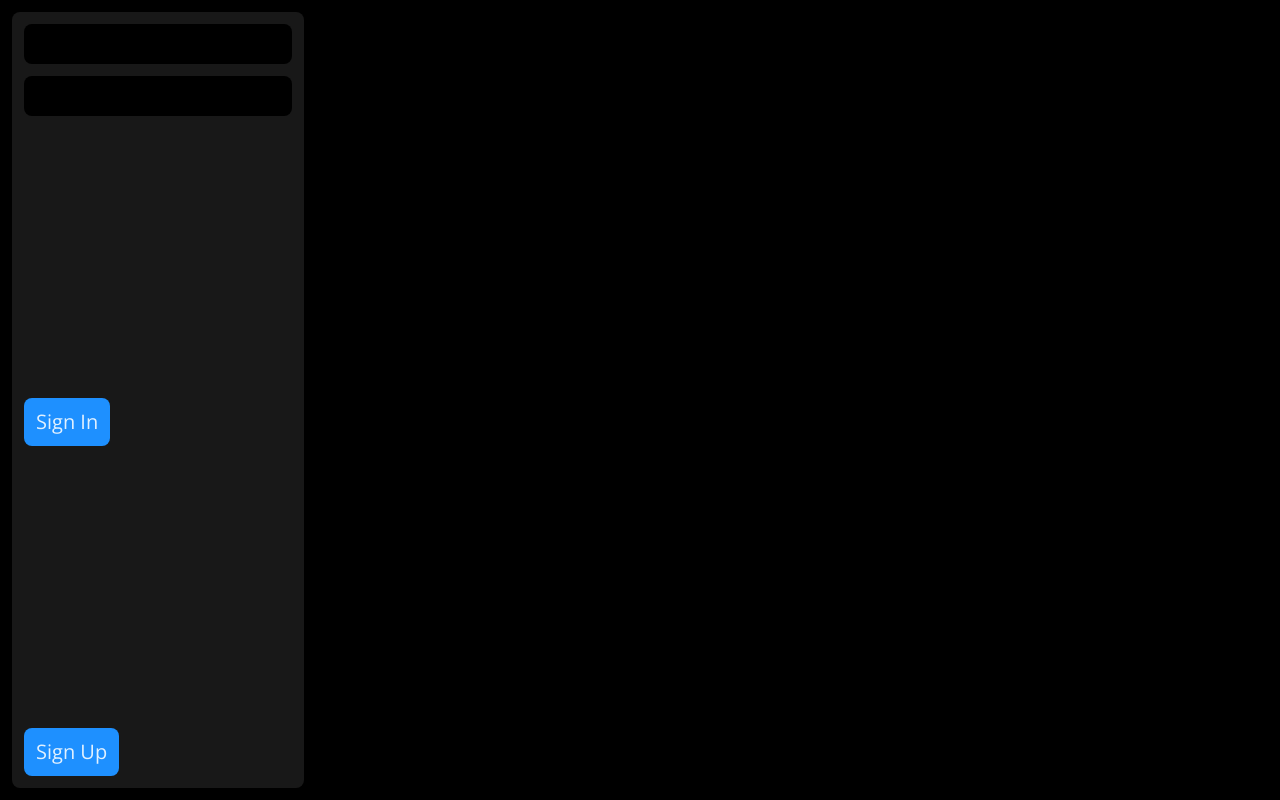
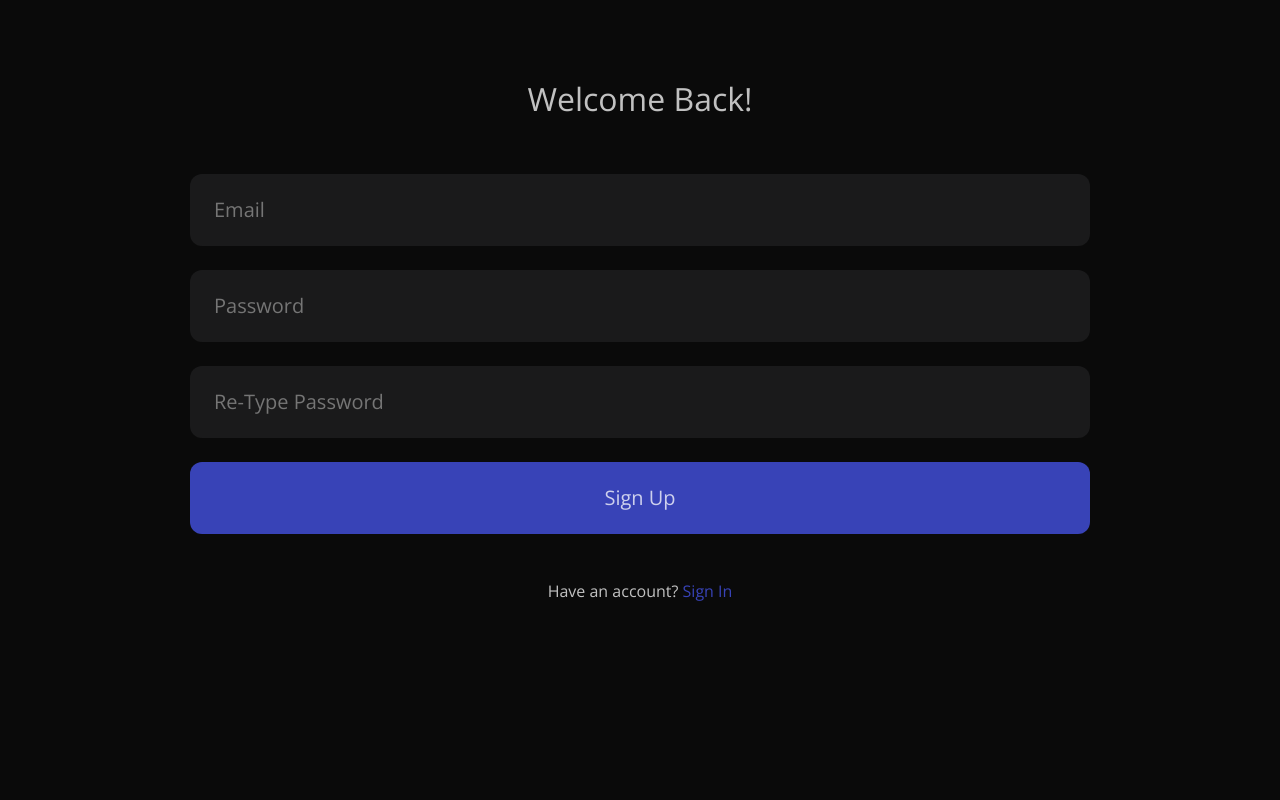
Before and after one commit to ColinM94/ogma, a React (Vite) app: page /creator in a window 1280 px wide. Built offline with nearby package versions, Linux system fonts and the light colour scheme.

Commit message:
feat: improve login page design and functionality

```diff
--- a/src/components/inputText/inputText.tsx
+++ b/src/components/inputText/inputText.tsx
@@ -21,7 +21,7 @@ export const InputText = <T extends string>(props: InputTextProps<T>) => {
   }
 
   return (
-    <FormField className={styles.inputContainer}>
+    <FormField className={classes(styles.inputContainer, className)}>
       <input
         value={value}
         onChange={handleChange}
--- a/src/components/inputText/styles.module.scss
+++ b/src/components/inputText/styles.module.scss
@@ -3,9 +3,10 @@
 .inputContainer {
   .input {
     background-color: vars.$color-background;
-    padding: vars.$spacing-secondary;
+    padding: vars.$spacing-primary;
     border-radius: vars.$roundness;
     color: vars.$color-text-primary;
+    width: 100%;
 
     &:focus {
       outline: 1px solid vars.$color-primary;
--- a/src/layouts/protectedLayout/components/header/styles.module.scss
+++ b/src/layouts/protectedLayout/components/header/styles.module.scss
@@ -9,6 +9,7 @@
   padding: vars.$spacing-primary;
   background-color: vars.$color-background;
   align-items: center;
+  gap: vars.$spacing-primary;
 
   .backBtn {
   }
--- a/src/pages/loginPage/loginPage.tsx
+++ b/src/pages/loginPage/loginPage.tsx
@@ -1,15 +1,15 @@
 import * as React from "react"
-import { Button, Card, InputText } from "components"
+import { Button, InputText } from "components"
+import { useAuth } from "hooks"
 
 import styles from "./styles.module.scss"
-import { useAuth } from "hooks"
-import { FirebaseError } from "firebase/app"
-import { AuthError } from "firebase/auth"
 
 export const LoginPage = () => {
   const { signIn, signUp } = useAuth()
   const [email, setEmail] = React.useState("")
   const [password, setPassword] = React.useState("")
+  const [password2, setPassword2] = React.useState("")
+  const [showSignInForm, setShowSignInForm] = React.useState(false)
 
   const handleSignIn = async () => {
     signIn(email, password)
@@ -19,20 +19,64 @@ export const LoginPage = () => {
     signUp(email, password)
   }
 
+  const handleToggle = () => {
+    setShowSignInForm((prev) => !prev)
+  }
+
   return (
-    <Card className={styles.card}>
-      <InputText value={email} setValue={setEmail} type="email" />
-      <InputText value={password} setValue={setPassword} type="password" />
-      <Button
-        label="Sign In"
-        className={styles.loginBtn}
-        onClick={handleSignIn}
-      />
-      <Button
-        label="Sign Up"
-        className={styles.loginBtn}
-        onClick={handleSignUp}
-      />
-    </Card>
+    <div className={styles.container}>
+      <div className={styles.title}>Welcome Back!</div>
+
+      <div className={styles.content}>
+        <InputText
+          value={email}
+          setValue={setEmail}
+          type="email"
+          placeholder="Email"
+          className={styles.inputContainer}
+          inputClassName={styles.input}
+        />
+
+        <InputText
+          value={password}
+          setValue={setPassword}
+          type="password"
+          placeholder="Password"
+          className={styles.inputContainer}
+          inputClassName={styles.input}
+        />
+
+        {!showSignInForm && (
+          <InputText
+            value={password2}
+            setValue={setPassword2}
+            type="password"
+            placeholder="Re-Type Password"
+            className={styles.inputContainer}
+            inputClassName={styles.input}
+          />
+        )}
+
+        <Button
+          label={showSignInForm ? "Sign In" : "Sign Up"}
+          className={styles.loginBtn}
+          onClick={showSignInForm ? handleSignIn : handleSignUp}
+        />
+
+        {showSignInForm && (
+          <div className={styles.toggleText} onClick={handleToggle}>
+            <span>Don't have an account?</span>
+            <span className={styles.toggleTextHighlight}>&nbsp;Sign Up</span>
+          </div>
+        )}
+
+        {!showSignInForm && (
+          <div className={styles.toggleText} onClick={handleToggle}>
+            <span>Have an account?</span>
+            <span className={styles.toggleTextHighlight}>&nbsp;Sign In</span>
+          </div>
+        )}
+      </div>
+    </div>
   )
 }
--- a/src/pages/loginPage/styles.module.scss
+++ b/src/pages/loginPage/styles.module.scss
@@ -1,11 +1,46 @@
 @use "styles/vars";
 
-.card {
-  flex: 1;
-  margin: vars.$spacing-primary;
-  gap: vars.$spacing-primary;
+.container {
+  height: 100%;
+  width: 100%;
+  padding: vars.$spacing-primary;
+  align-items: center;
 
-  .loginBtn {
-    margin-top: auto;
+  .title {
+    font-size: vars.$font-size-h1;
+    align-self: center;
+    flex: 0.25;
+    justify-content: center;
+  }
+
+  .content {
+    width: 100%;
+    max-width: vars.$breakpoint-medium;
+    align-self: center;
+    gap: vars.$spacing-primary;
+    flex: 1;
+
+    .inputContainer {
+      width: 100%;
+    }
+
+    .input {
+      background-color: vars.$color-card;
+    }
+
+    .loginBtn {
+      width: 100%;
+      margin-bottom: vars.$spacing-primary;
+    }
+  }
+
+  .toggleText {
+    font-size: vars.$font-size-body;
+    flex-direction: row;
+    align-self: center;
+
+    .toggleTextHighlight {
+      color: vars.$color-primary;
+    }
   }
 }
--- a/src/styles/vars.scss
+++ b/src/styles/vars.scss
@@ -1,30 +1,33 @@
-$color-background: #000000;
-$color-card: #181818;
+$color-background: #0a0a0a;
+$color-card: #1a1a1b;
 $color-outline: #808080;
-$color-primary: dodgerblue;
+$color-primary: hsl(235, 53%, 47%);
 $color-secondary: #fe422f;
 
-$color-text-primary: rgb(255 255 255 / 87%);
+$color-text-primary: rgb(255 255 255 / 75%);
 $color-text-secondary: rgb(255 255 255 / 60%);
 $color-text-tertiary: rgb(255 255 255 / 38%);
 
-$spacing-primary: 12px;
-$spacing-secondary: 8px;
-$spacing-tertiary: 4px;
+$spacing-primary: 1.5rem;
+$spacing-secondary: 1rem;
+$spacing-tertiary: 0.5rem;
 
-$roundness: 8px;
+$roundness: 12px;
 
 $layout-height-header: 60px;
 $layout-height-navbar: 60px;
 
-$font-size-h1: 28px;
-$font-size-h2: 24px;
-$font-size-h3: 20px;
-$font-size-body: 20px;
-$font-size-body2: 16px;
+$font-size-h1: 2rem;
+$font-size-h2: 1.75rem;
+$font-size-h3: 1.5rem;
+$font-size-body: 1rem;
+$font-size-body2: 0.75rem;
 
 $icon-size-large: 24px;
 $icon-size-medium: 20px;
+
+$breakpoint-medium: 900px;
+$breakpoint-large: 1200px;
 
 %h1 {
   font-size: $font-size-h1;
```
Also changed, not shown: 1 other file (tests, documents, lock files or other folders).
